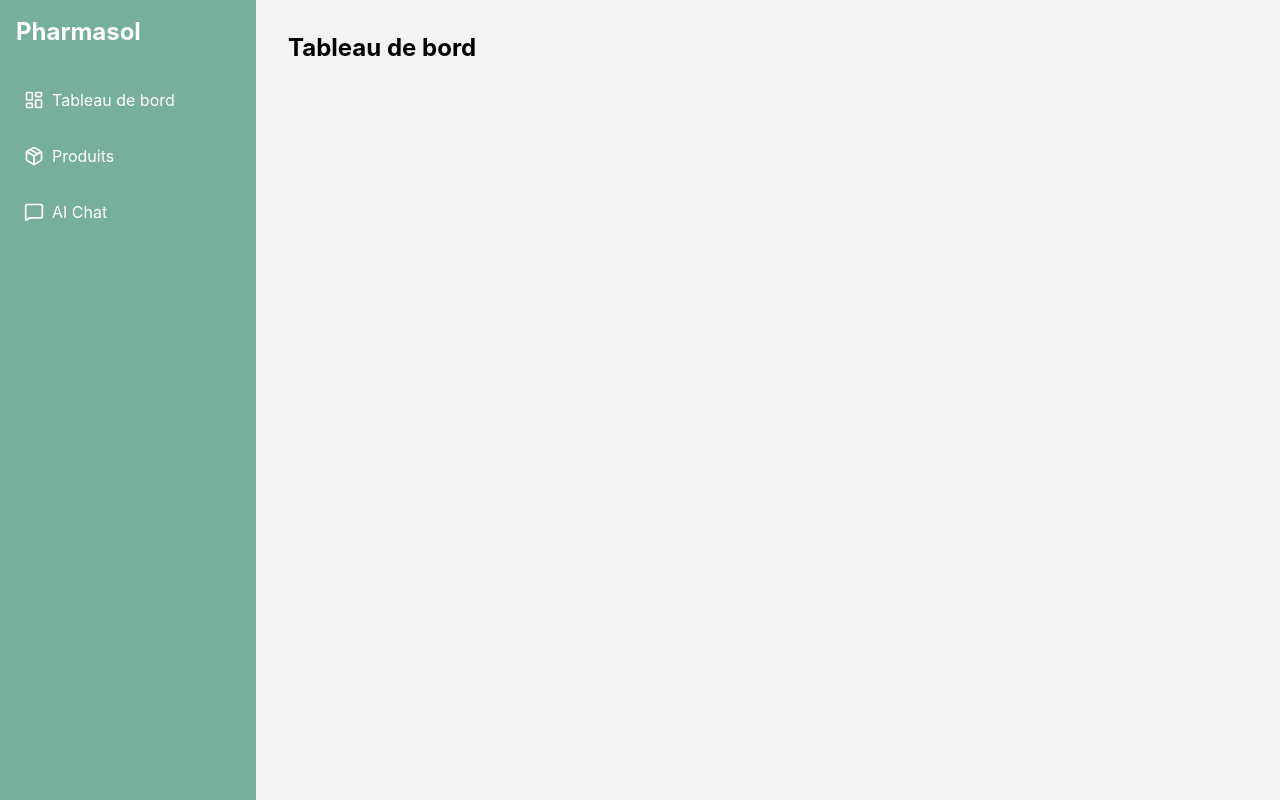
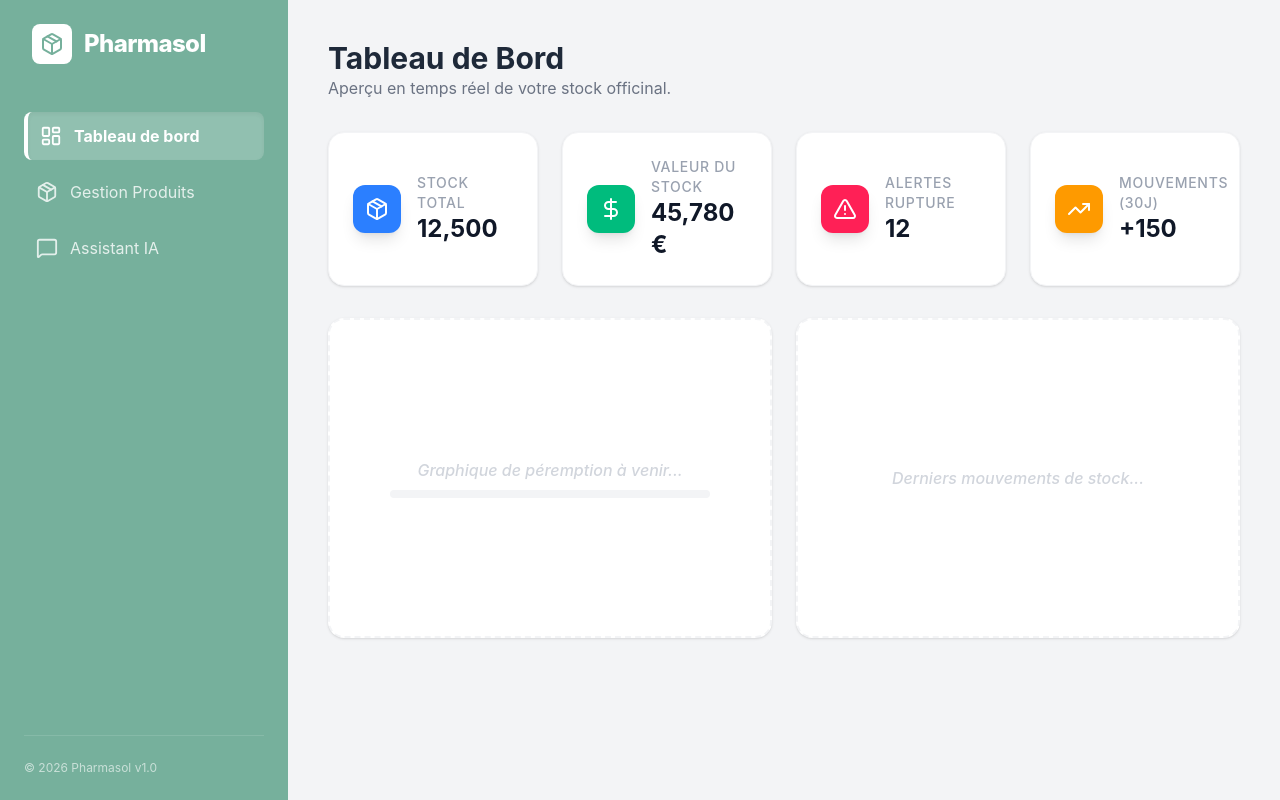
Before and after one commit to younes-ferhat/WebApp-Gestion-de-stock-Pharmacie, a React app in the folder frontend/: page / in a window 1280 px wide. Built offline with nearby package versions, Linux system fonts and the light colour scheme; the HTML template or start-up script is replaced by a standard one.

Commit message:
feat: layout finalisé avec NavLink et Dashboard design (Issue 3 & 4)

```diff
--- a/frontend/src/App.jsx
+++ b/frontend/src/App.jsx
@@ -1,41 +1,65 @@
-import { BrowserRouter as Router, Routes, Route, Link } from 'react-router-dom';
+import { BrowserRouter as Router, Routes, Route, NavLink } from 'react-router-dom';
 import Dashboard from './pages/Dashboard';
 import Produits from './pages/Produits';
 import AIChat from './pages/AIChat';
 import { LayoutDashboard, Package, MessageSquare } from 'lucide-react';
 
 function App() {
+  // Petite fonction pour éviter de répéter les classes CSS du menu
+  const navLinkClass = ({ isActive }) =>
+    `flex items-center space-x-3 p-3 rounded-lg transition-all ${
+      isActive
+        ? 'bg-white/20 shadow-inner font-bold border-l-4 border-white'
+        : 'hover:bg-white/10 opacity-80 hover:opacity-100'
+    }`;
+
   return (
     <Router>
-      <div className="flex h-screen bg-gray-100">
+      <div className="flex h-screen bg-gray-50 text-gray-900">
+
         {/* Barre de navigation latérale (Sidebar) */}
-        <nav className="w-64 bg-[#76b09c] text-white flex flex-col p-4 space-y-4">
-          <h2 className="text-2xl font-bold mb-8">Pharmasol</h2>
+        <nav className="w-72 bg-[#76b09c] text-white flex flex-col p-6 shadow-xl">
+          <div className="flex items-center space-x-3 mb-12 px-2">
+            <div className="bg-white p-2 rounded-lg">
+              <Package className="text-[#76b09c]" size={24} />
+            </div>
+            <h2 className="text-2xl font-extrabold tracking-tight">Pharmasol</h2>
+          </div>
 
-          <Link to="/" className="flex items-center space-x-2 p-2 hover:bg-white/10 rounded">
-            <LayoutDashboard size={20} />
+          <div className="flex flex-col space-y-2">
+            <NavLink to="/" className={navLinkClass}>
+              <LayoutDashboard size={22} />
               <span>Tableau de bord</span>
-          </Link>
+            </NavLink>
 
-          <Link to="/produits" className="flex items-center space-x-2 p-2 hover:bg-white/10 rounded">
-            <Package size={20} />
-            <span>Produits</span>
-          </Link>
+            <NavLink to="/produits" className={navLinkClass}>
+              <Package size={22} />
+              <span>Gestion Produits</span>
+            </NavLink>
 
-          <Link to="/ai-chat" className="flex items-center space-x-2 p-2 hover:bg-white/10 rounded">
-            <MessageSquare size={20} />
-            <span>AI Chat</span>
-          </Link>
+            <NavLink to="/ai-chat" className={navLinkClass}>
+              <MessageSquare size={22} />
+              <span>Assistant IA</span>
+            </NavLink>
+          </div>
+
+          {/* Petit pied de page dans la sidebar */}
+          <div className="mt-auto pt-6 border-t border-white/20 text-xs opacity-60">
+            <p>© 2026 Pharmasol v1.0</p>
+          </div>
         </nav>
 
-        {/* Zone de contenu principal */}
-        <main className="flex-1 p-8">
+        {/* Zone de contenu principal avec scroll si nécessaire */}
+        <main className="flex-1 overflow-y-auto bg-gray-100 p-10">
+          <div className="max-w-7xl mx-auto">
             <Routes>
               <Route path="/" element={<Dashboard />} />
               <Route path="/produits" element={<Produits />} />
               <Route path="/ai-chat" element={<AIChat />} />
             </Routes>
+          </div>
         </main>
+
       </div>
     </Router>
   );
--- a/frontend/src/pages/Dashboard.jsx
+++ b/frontend/src/pages/Dashboard.jsx
@@ -1,5 +1,48 @@
-function Dashboard() {
-  return <h1 className="text-2xl font-bold">Tableau de bord</h1>;
+import { Package, AlertTriangle, DollarSign, TrendingUp } from 'lucide-react';
+
+export default function Dashboard() {
+  // Données de démonstration (on les connectera à Laravel plus tard)
+  const stats = [
+    { label: 'Stock Total', value: '12,500', icon: Package, color: 'bg-blue-500' },
+    { label: 'Valeur du Stock', value: '45,780 €', icon: DollarSign, color: 'bg-emerald-500' },
+    { label: 'Alertes Rupture', value: '12', icon: AlertTriangle, color: 'bg-rose-500' },
+    { label: 'Mouvements (30j)', value: '+150', icon: TrendingUp, color: 'bg-amber-500' },
+  ];
+
+  return (
+    <div className="animate-fade-in">
+      <header className="mb-8">
+        <h1 className="text-3xl font-bold text-gray-800">Tableau de Bord</h1>
+        <p className="text-gray-500">Aperçu en temps réel de votre stock officinal.</p>
+      </header>
+
+      {/* Grille des Cartes */}
+      <div className="grid grid-cols-1 md:grid-cols-2 lg:grid-cols-4 gap-6 mb-8">
+        {stats.map((stat, index) => (
+          <div key={index} className="bg-white p-6 rounded-2xl shadow-sm border border-gray-100 flex items-center space-x-4 hover:shadow-md transition-shadow">
+            <div className={`${stat.color} p-3 rounded-xl text-white shadow-lg`}>
+              <stat.icon size={24} />
+            </div>
+            <div>
+              <p className="text-sm text-gray-400 font-medium uppercase tracking-wider">{stat.label}</p>
+              <p className="text-2xl font-bold text-gray-900">{stat.value}</p>
+            </div>
+          </div>
+        ))}
+      </div>
+
+      {/* Placeholder pour les graphiques futurs */}
+      <div className="grid grid-cols-1 lg:grid-cols-2 gap-6">
+        <div className="bg-white p-6 rounded-2xl shadow-sm border border-gray-100 h-80 flex flex-col items-center justify-center border-dashed border-2">
+           <div className="text-gray-300 mb-2 font-medium italic">Graphique de péremption à venir...</div>
+           <div className="w-full h-2 bg-gray-100 rounded-full overflow-hidden max-w-xs">
+              <div className="bg-pharmagreen h-full w-2/3"></div>
+           </div>
+        </div>
+        <div className="bg-white p-6 rounded-2xl shadow-sm border border-gray-100 h-80 flex items-center justify-center border-dashed border-2 text-gray-300 font-medium italic">
+          Derniers mouvements de stock...
+        </div>
+      </div>
+    </div>
+  );
 }
-
-export default Dashboard;
```
Lines whose indentation alone changed are shown as unchanged.
